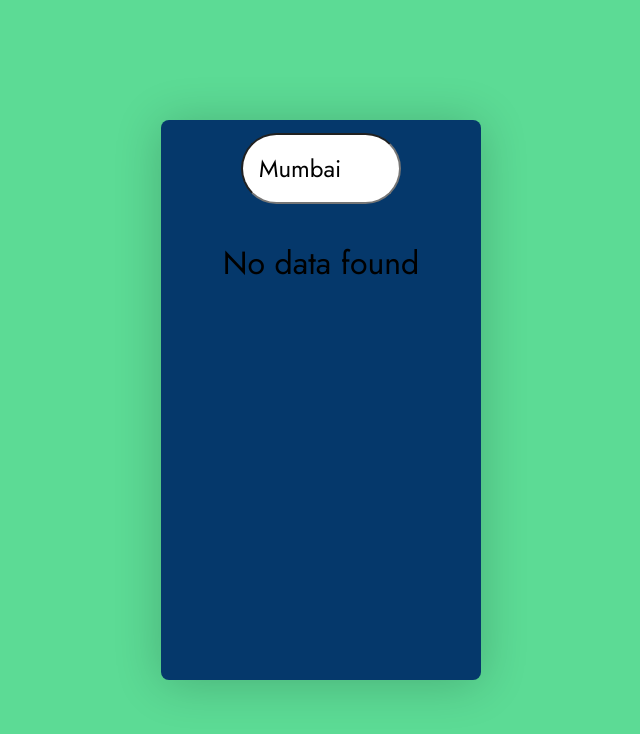
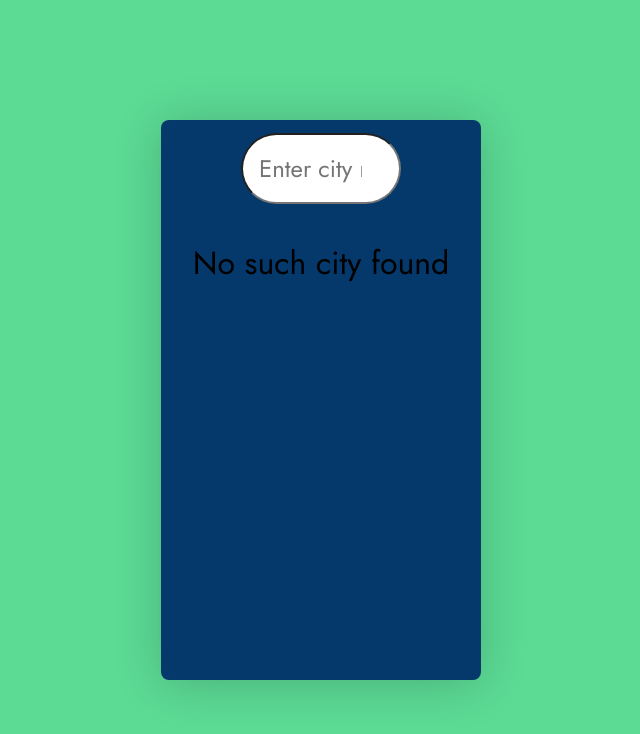
Before and after one commit to vaibhav091200/weatherapp, a React (Create React App) app: page / in a window 1280 px wide. Shown: the top 734 px of the page, without its empty margins (319-959 px from the left). Built offline with nearby package versions, Linux system fonts and the light colour scheme; no server answers.

Commit message:
Update Tempapp.js

```diff
--- a/src/Components/Tempapp.js
+++ b/src/Components/Tempapp.js
@@ -3,7 +3,7 @@ import "./css/style.css";
 
 const Tempapp = () => {
   const [city, setcity] = useState("");
-  const [search, setsearch] = useState("Mumbai");
+  const [search, setsearch] = useState("");
 
   useEffect(() => {
     const fetchApi = async () => {
@@ -22,6 +22,7 @@ const Tempapp = () => {
         <div className="inputData">
           <input
             type="search"
+            placeholder="Enter city name"
             className="inputField"
             value={search}
             onChange={(event) => {
@@ -30,7 +31,7 @@ const Tempapp = () => {
           />
         </div>
         {!city ? (
-          <p className="errorMsg">No data found</p>
+          <p className="errorMsg">No such city found</p>
         ) : (
           <div>
             <div className="info">
```
